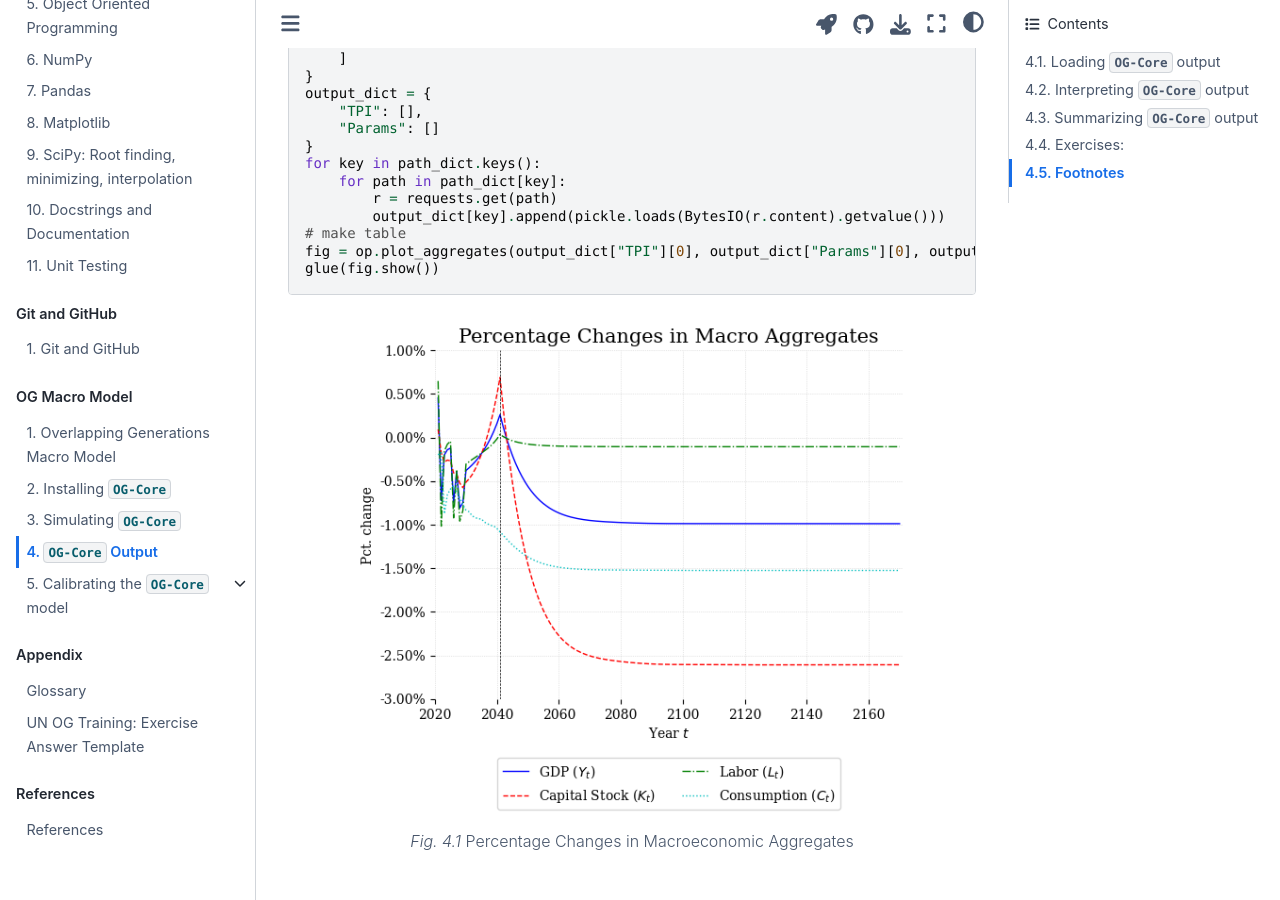
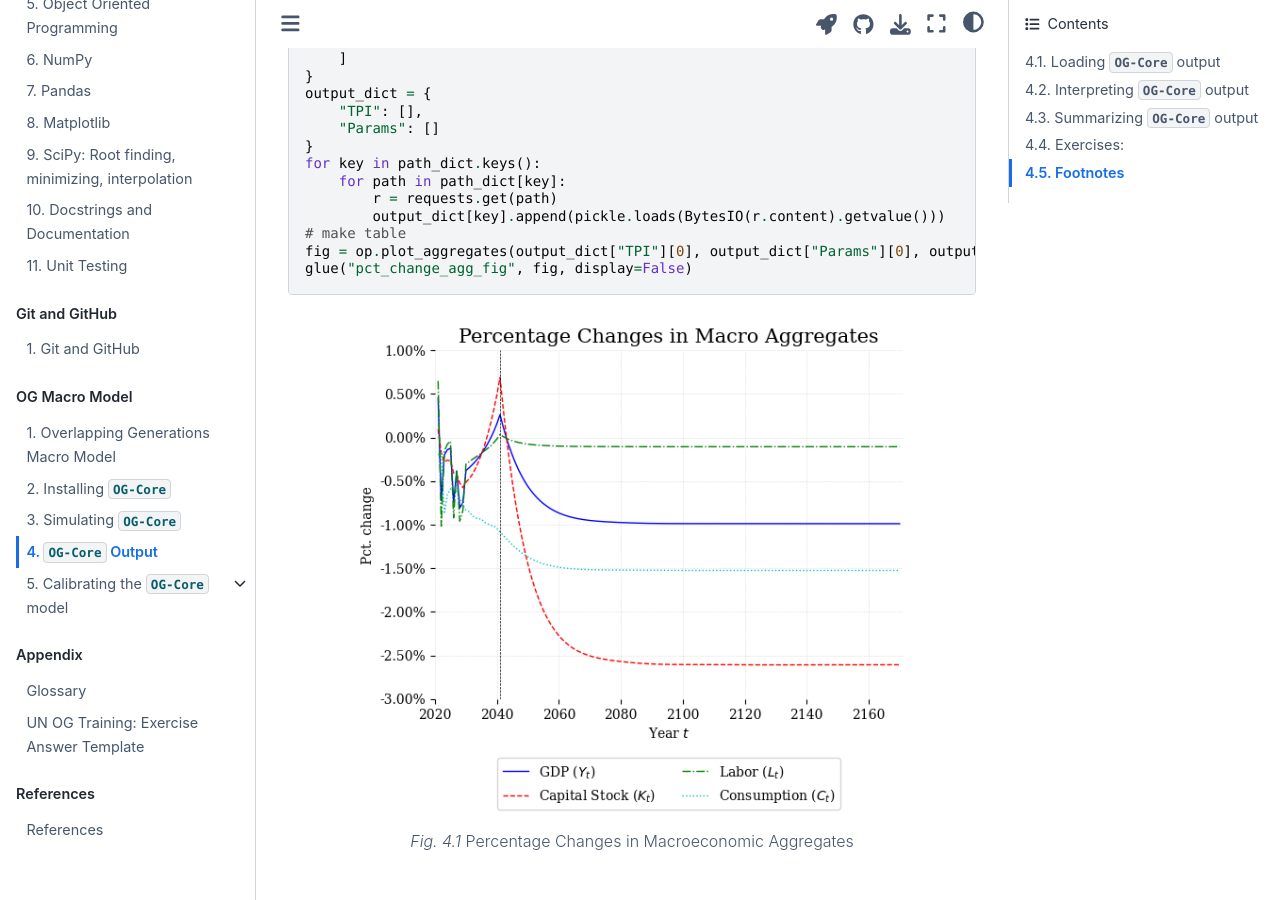
Before and after one commit to jdebacker/UN-OG-Training, a Jupyter Book: the page built from docs/book/OG/Output.md, in a window 1280 px wide and 900 px high, scrolled down 5874 px. Built offline with Jupyter Book 1.0.4 settings and Sphinx 7.4.7 and the Sphinx Book theme 1.1.4, drawn with Linux system fonts in a browser that asks for light colours; pages that are not in the unit, such as notebooks, are missing from menus; comment, search, counter and statistics services are not loaded.

Commit message:
update glue commands for recent myst-nb

````diff
--- a/docs/book/OG/Output.md
+++ b/docs/book/OG/Output.md
@@ -139,7 +139,7 @@
         output_dict[key].append(pickle.load(BytesIO(r.content)))
 # make table
 table = ot.macro_table(output_dict["TPI"][0], output_dict["Params"][0], output_dict["TPI"][1], output_dict["Params"][1], output_type="pct_diff", num_years=10, start_year= output_dict["Params"][0].start_year)
-glue(table.to_markdown())
+glue('pct_change_table', table.to_markdown())
 ```
 
 
@@ -186,7 +186,7 @@
         output_dict[key].append(pickle.loads(BytesIO(r.content).getvalue()))
 # make table
 fig = op.plot_aggregates(output_dict["TPI"][0], output_dict["Params"][0], output_dict["TPI"][1], output_dict["Params"][1], plot_type="pct_diff", start_year= output_dict["Params"][0].start_year)
-glue(fig.show())
+glue("pct_change_agg_fig", fig, display=False)
 ```
 
 ```{figure} ../images/OG/Output/MacroAgg_PctChange.png
````
